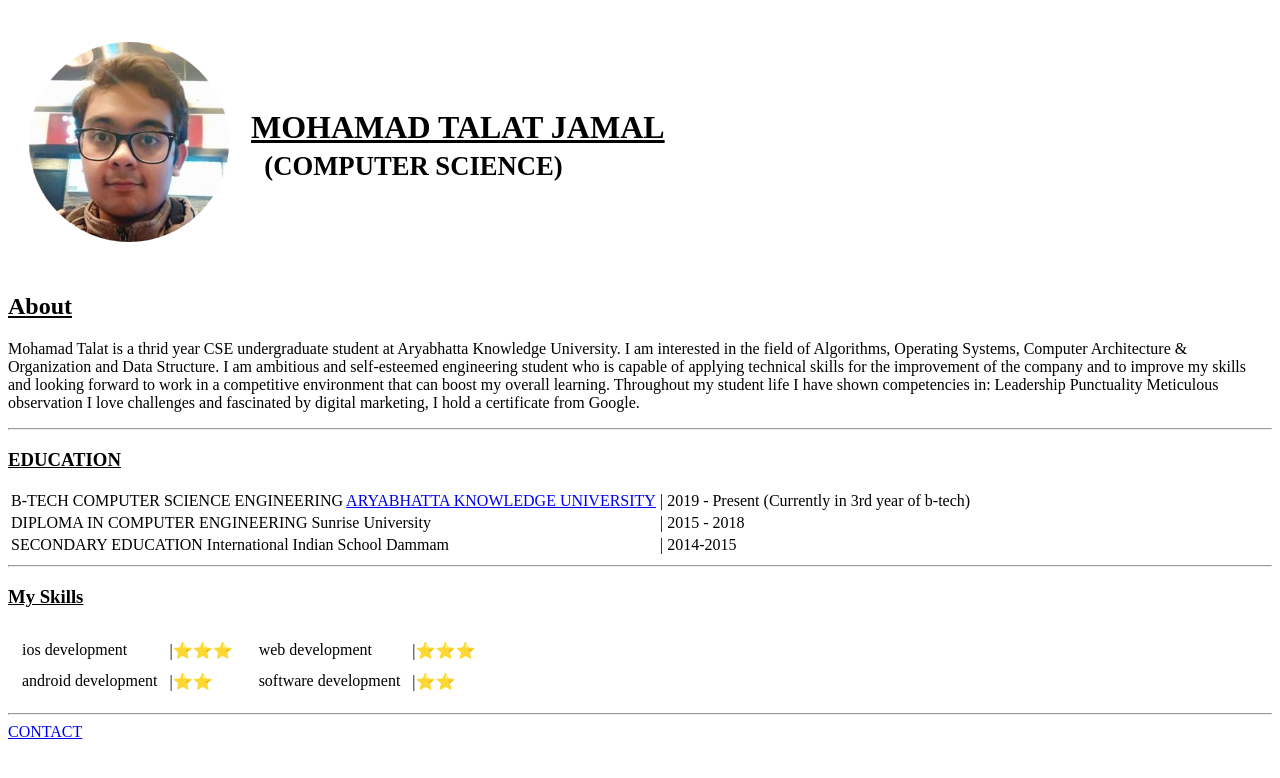
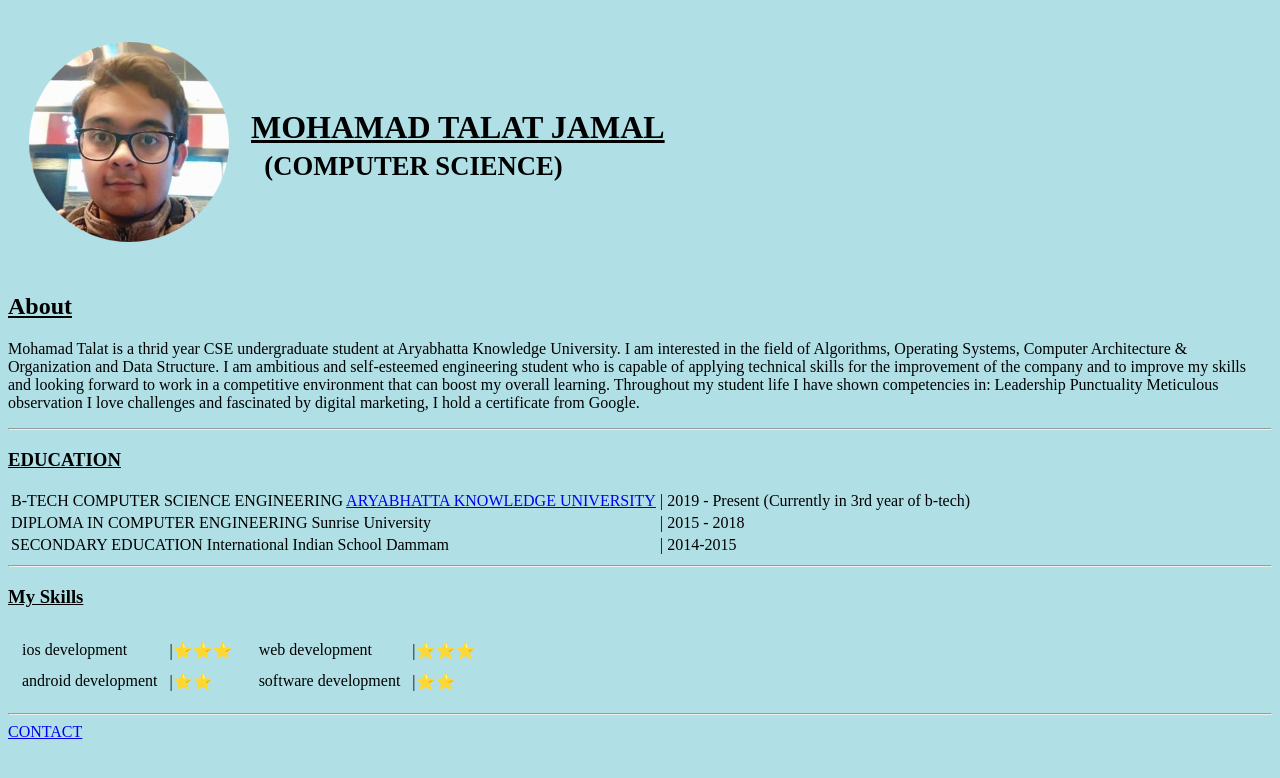
Before and after one commit to mtj007/cv, a plain HTML site: page index.html in a window 1280 px wide. Drawn offline with Linux system fonts and the light colour scheme.

Commit message:
Update index.html

```diff
--- a/index.html
+++ b/index.html
@@ -7,6 +7,12 @@
   <title>TALAT</title>
 
 </head>
+
+  <style media="screen">
+  body{
+    background-color: powderblue;
+  }
+</style>
 
 <body>
 
```
